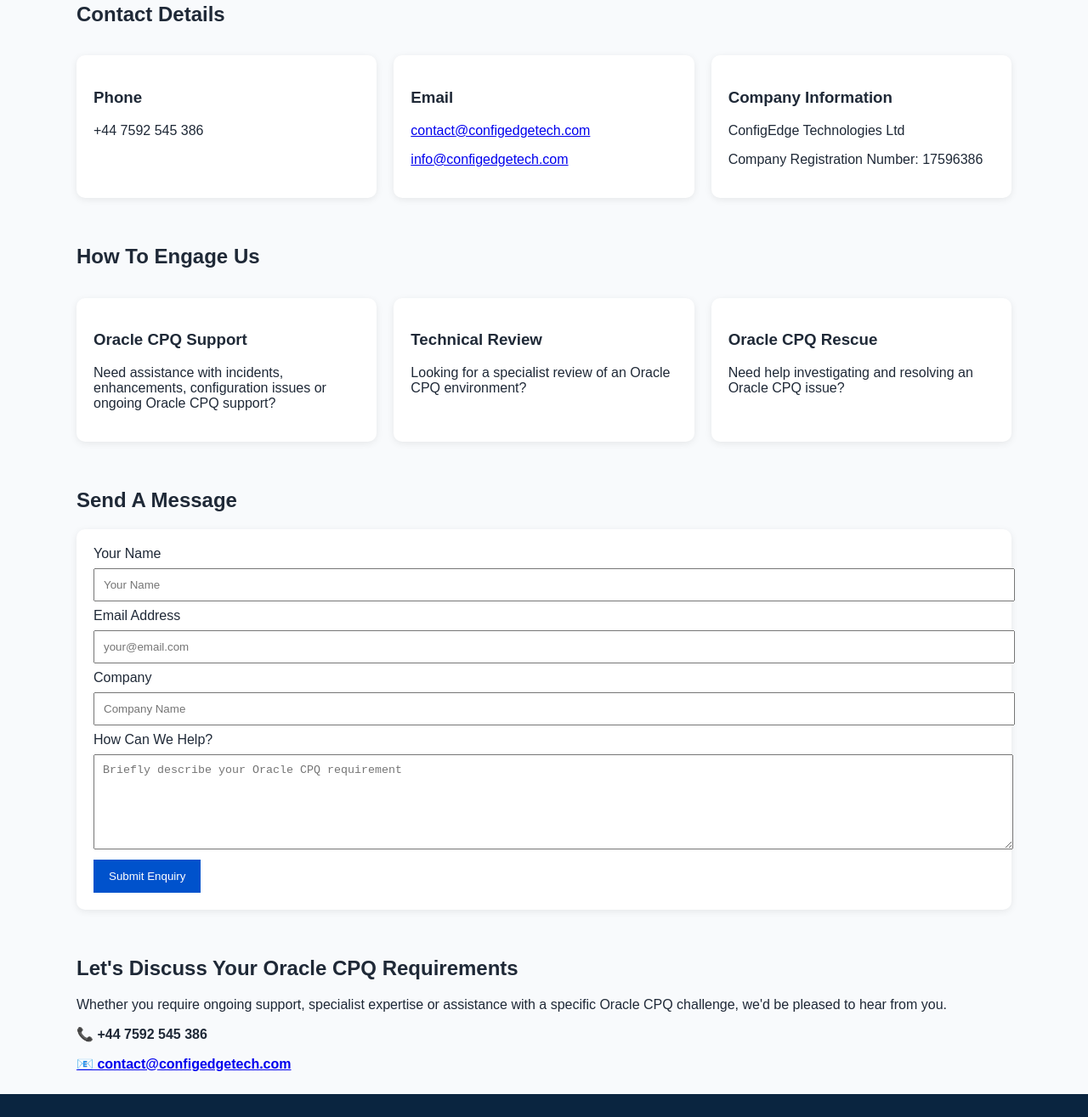
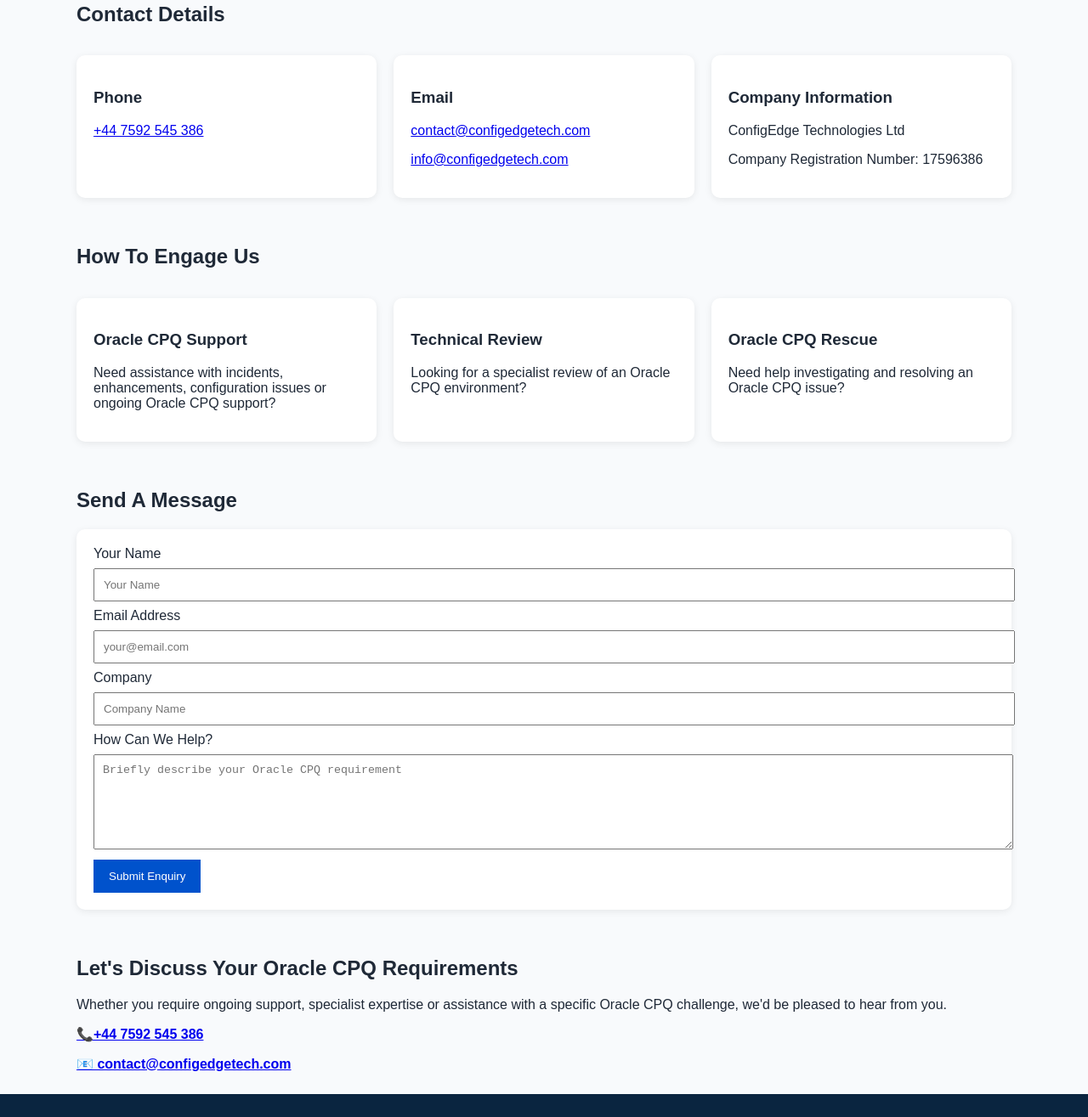
Before and after one commit to tprasanna-oss/configedge-technologies-website, a plain HTML site: page contact.html in a window 1280 px wide. Shown: the part 445-1760 px from the top of the page at 85% size. Drawn offline with Linux system fonts and the light colour scheme.

Commit message:
Update contact.html

```diff
--- a/contact.html
+++ b/contact.html
@@ -68,7 +68,9 @@ we would be pleased to discuss your requirements.
 <h3>Phone</h3>
 
 <p>
+<a href="tel:+447592545386">
 +44 7592 545 386
+</a>
 </p>
 
 </div>
@@ -220,7 +222,11 @@ Whether you require ongoing support, specialist expertise or assistance
 with a specific Oracle CPQ challenge, we'd be pleased to hear from you.
 </p>
 
-<p><strong>📞 +44 7592 545 386</strong></p>
+<p>
+<a href="tel:+447592545386">
+<strong>📞+44 7592 545 386</strong>
+</a>
+</p>
 
 <p>
 <a href="mailto:contact@configedgetech.com?subject=Oracle%20CPQ%20Enquiry">
```
